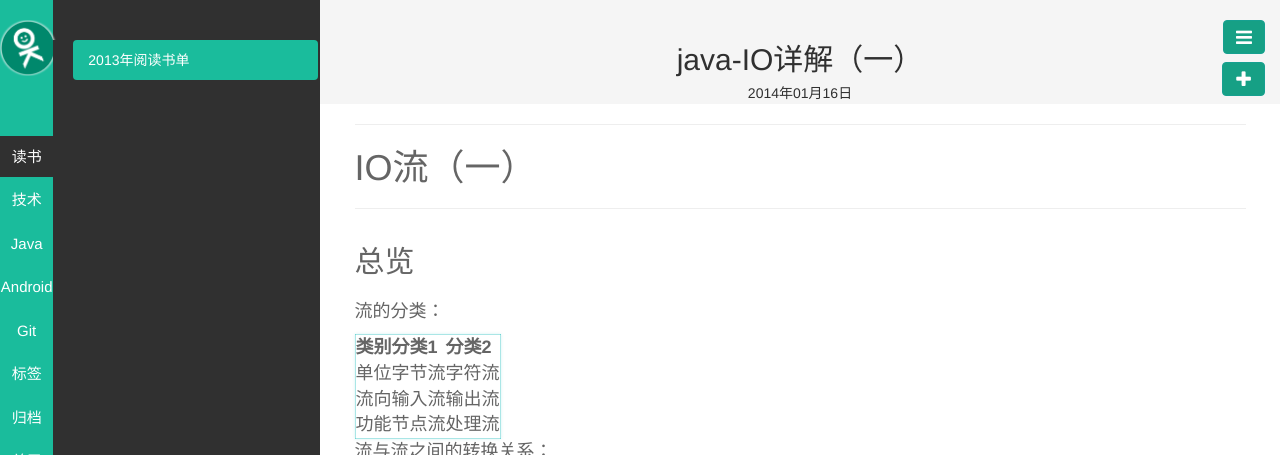
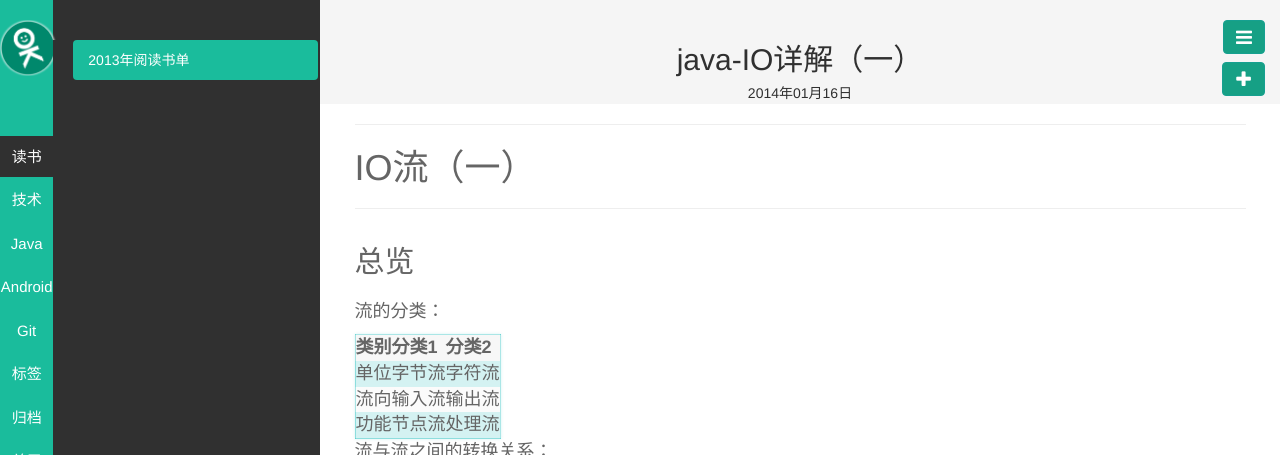
Before and after one commit to wswenyue/wswenyue.github.io, a Jekyll site: the page built from _posts/Java/2014-1-16-java-io-stream.md, in a window 1280 px wide. Shown: the top 455 px of the page. Built offline with Jekyll 4.4.1, drawn with Linux system fonts in a browser that asks for light colours; Markdown is read by kramdown in place of the engine named in the settings; grey boxes are pictures that could not be loaded.

Commit message:
添加表格样式

```diff
--- a/public/css/base.css
+++ b/public/css/base.css
@@ -146,6 +146,18 @@ table {
   box-shadow: 0 0 3px rgba(0, 179, 179, 0.166667);
 }
 
+table thead > tr {
+  background-color: rgba(230, 230, 230, 0.333333);
+}
+
+table tbody > tr:nth-child(2n+1) {
+  background-color: rgba(0, 179, 179, 0.166667);
+}
+
+table tbody tr {
+  background-color: rgba(230, 230, 230, 0.166667);
+}
+
 /*
 table:hover {
   border: 1px solid rgba(0, 179, 179, 0.333333);
```
